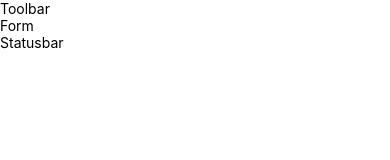
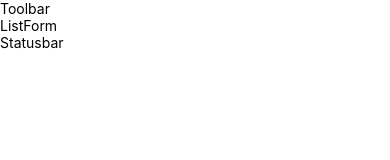
Before and after one commit to cap-cross/jepria-react-native, a React Native app: screen / in a window 390 px wide. Shown: the top 160 px of the page. Built offline with nearby package versions, Linux system fonts and the light colour scheme.

Commit message:
feat: подключение заглушки Form

```diff
--- a/src/view/ReactApp.js
+++ b/src/view/ReactApp.js
@@ -30,7 +30,7 @@ const ReactApp = function (props) {
         Toolbar
       </Text>
 
-      {/* <Form
+      <Form
         workstate={workstate}
         actions={{
           select: props.select,
@@ -38,10 +38,7 @@ const ReactApp = function (props) {
         }}
         items={items}
         currentIndex={currentIndex}
-      /> */}
-      <Text>
-        Form
-      </Text>
+      />
 
       <Statusbar workstate={workstate} />
     </View>
--- a/src/view/cap/form/list/ListForm.js
+++ b/src/view/cap/form/list/ListForm.js
@@ -1,4 +1,5 @@
 import React, { Component } from 'react';
+import {View, Text} from 'react-native';
 import PropTypes from 'prop-types';
 import EmptyView from './EmptyView';
 // import ReactTable from "react-table";
@@ -78,9 +79,9 @@ class ListForm extends Component {
     }
 
     const result = (
-      <div>
+      <View>
         {contentView}
-      </div>
+      </View>
   );
 
     return result;
```
